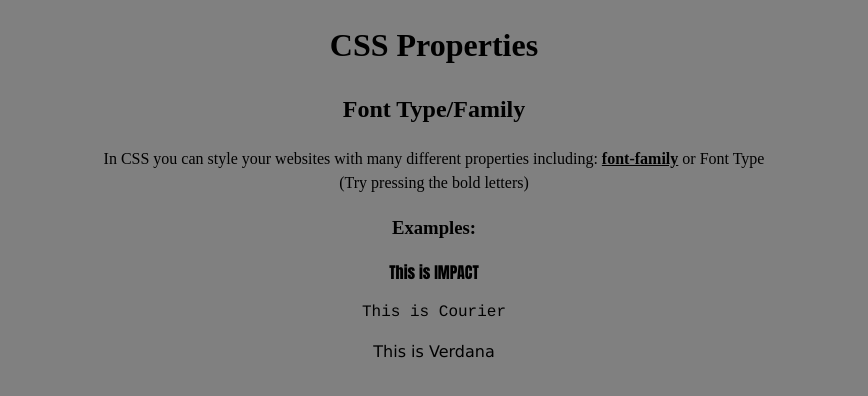
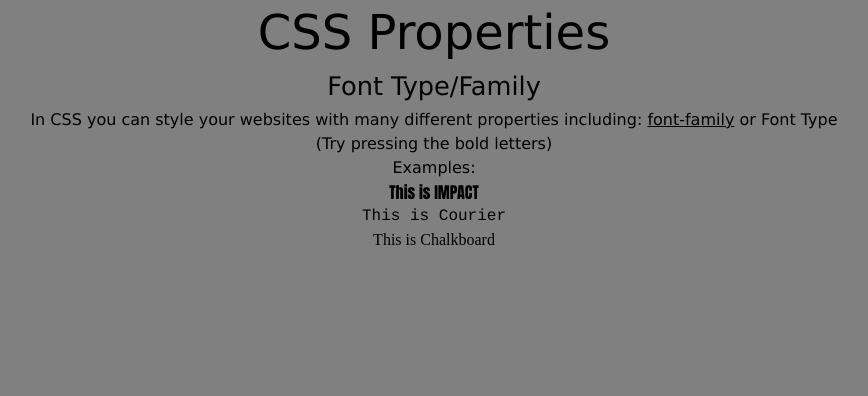
Before and after one commit to dustinburnette/programming-cheatsheet, a plain HTML site: page font.html in a window 1280 px wide. Shown: the whole page, without its empty margins (206-1074 px from the left). Drawn offline with Linux system fonts and the light colour scheme.

Commit message:
web-fonts and css reset fixes

```diff
--- a/font.html
+++ b/font.html
@@ -10,7 +10,7 @@
   <body>
 
     <div>
-      <h1>CSS Properties</h1>
+      <h1 class="title">CSS Properties</h1>
     </div>
 
 
@@ -26,7 +26,7 @@
 
         <p id="impact">This is IMPACT</p>
         <p id="courier">This is Courier</p>
-        <p id="Verdana">This is Verdana</p>
+        <p id="Verdana">This is Chalkboard</p>
 
 
 
--- a/style.css
+++ b/style.css
@@ -1,3 +1,64 @@
+
+
+
+
+
+
+
+
+
+
+
+
+/* http://meyerweb.com/eric/tools/css/reset/
+   v2.0 | 20110126
+   License: none (public domain)
+*/
+
+html, body, div, span, applet, object, iframe,
+h1, h2, h3, h4, h5, h6, p, blockquote, pre,
+a, abbr, acronym, address, big, cite, code,
+del, dfn, em, img, ins, kbd, q, s, samp,
+small, strike, strong, sub, sup, tt, var,
+b, u, i, center,
+dl, dt, dd, ol, ul, li,
+fieldset, form, label, legend,
+table, caption, tbody, tfoot, thead, tr, th, td,
+article, aside, canvas, details, embed,
+figure, figcaption, footer, header, hgroup,
+menu, nav, output, ruby, section, summary,
+time, mark, audio, video {
+	margin: 0;
+	padding: 0;
+	border: 0;
+	font-size: 100%;
+	font: inherit;
+	vertical-align: baseline;
+}
+/* HTML5 display-role reset for older browsers */
+article, aside, details, figcaption, figure,
+footer, header, hgroup, menu, nav, section {
+	display: block;
+}
+body {
+	line-height: 1;
+}
+ol, ul {
+	list-style: none;
+}
+blockquote, q {
+	quotes: none;
+}
+blockquote:before, blockquote:after,
+q:before, q:after {
+	content: '';
+	content: none;
+}
+table {
+	border-collapse: collapse;
+	border-spacing: 0;
+}
+
 
 
 
@@ -13,11 +74,28 @@
 
 *{
 
-  font-family: apple gothic;
+  font-family: Verdana;
   background-color: gray;
   color: black;
   text-align: center;
-  line-height:1.5em;
+  line-height:1.5em
+
+}
+.title{
+  font-size:3em;
+  margin-bottom: 10px;
+  padding: 20px 0;
+
+}
+.head{
+  margin:0 auto;
+  font-size:2em;
+  margin-bottom: 20px;
+}
+h2{
+  margin:0 auto;
+  font-size:1.6em;
+  margin-bottom: 10px;
 
 }
 
@@ -33,7 +111,7 @@
 }
 #Verdana{
 
-  font-family: Verdana
+  font-family: chalkboard;
 }
 #cyan{
 
@@ -68,7 +146,7 @@
   line-height: .25;
 }
 ul{
-
+  font-size: 1.4em;
   list-style-type: none;
 }
 #background-color{
@@ -78,7 +156,7 @@ ul{
   margin:0 auto 0 auto;
   border-radius:10px;
   padding:10px;
-  font-size:22px;
+
   line-height: 35px;
 
 
@@ -90,7 +168,7 @@ ul{
   border:solid 1px cyan;
   border-radius:10px;
   padding:10px;
-  font-size:22px;
+
   line-height: 45px;
 
 }
@@ -103,7 +181,7 @@ ul{
   margin:auto;
   border-radius:10px;
   padding:10px;
-  font-size:22px;
+
   line-height: 30px;
 
 }
@@ -125,3 +203,7 @@ ul{
 .fonts{
   font-size: 1.5em;
 }
+body{
+  font-family: Verdana;
+  line-height: 1.5em;
+}
```
Also changed, not shown: border-radius.html (+1 -1 lines), color.html (+1 -1 lines), index.html (+2 -2 lines), line-height.html (+1 -1 lines), web-fonts.html (+1 -1 lines).
